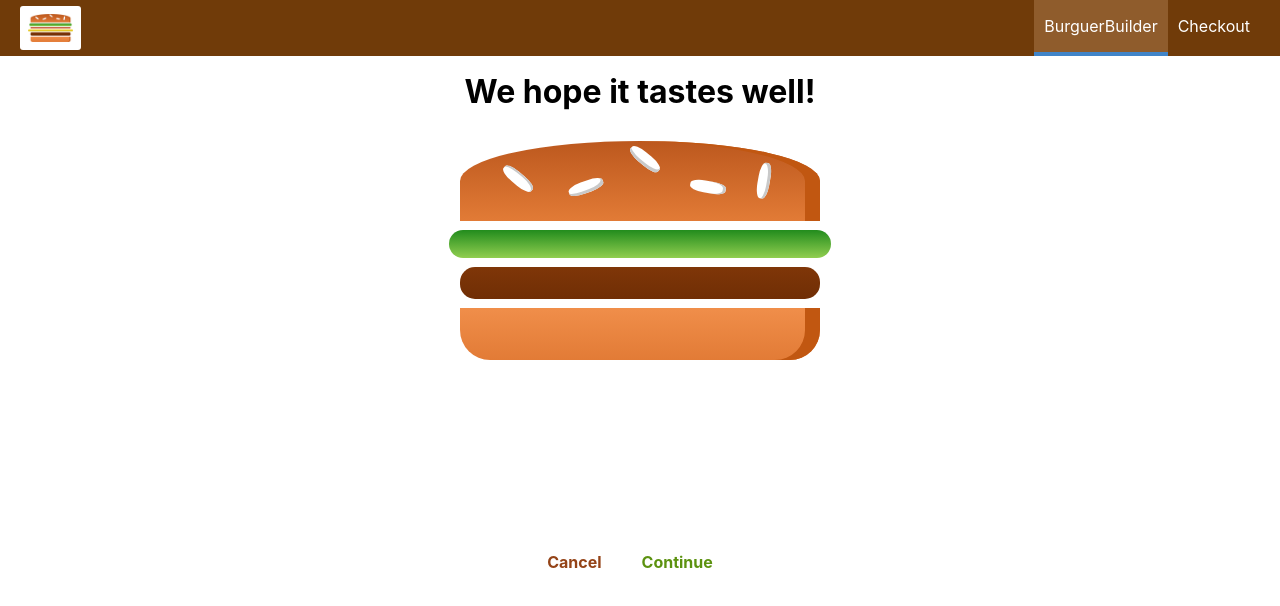
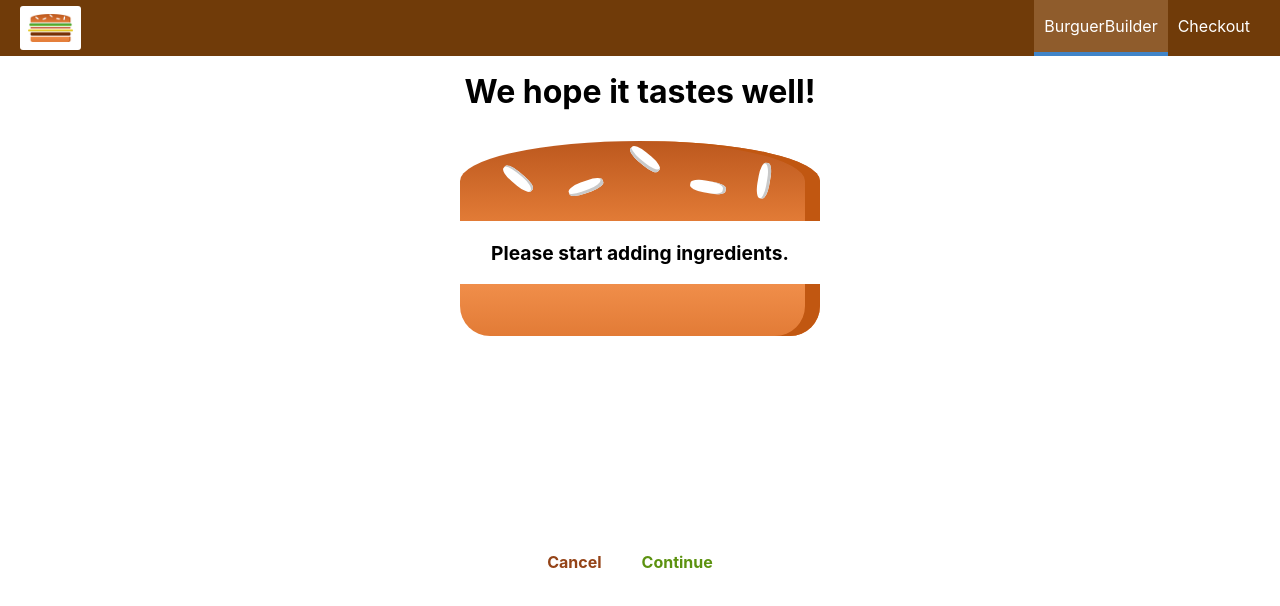
Before and after one commit to gonzaloamadio/burger-builder, a React (Create React App) app: page /checkout in a window 1280 px wide. Shown: the top 606 px of the page. Built offline with nearby package versions, Linux system fonts and the light colour scheme.

Commit message:
Pass ingredients in the url, and parse them. From builder to checkout
 Changes to be committed:
	modified:   src/containers/BurgerBuilder/BurgerBuilder.js
	modified:   src/containers/checkout/Checkout.js

```diff
--- a/src/containers/BurgerBuilder/BurgerBuilder.js
+++ b/src/containers/BurgerBuilder/BurgerBuilder.js
@@ -76,7 +76,17 @@
         // has no access to them. We have to pass them manually or
         // with the withRouter HOC provided by react-router-dom.
 
-        this.props.history.push('/checkout')
+        const queryParams = []
+        for (let i in this.state.ingredients) {
+            // Encode element so they can be used in a URL.
+            // Relevant for example for whitespaces, and so on.
+            queryParams.push(encodeURIComponent(i) + '=' + encodeURIComponent(this.state.ingredients[i]))
+        }
+        const queryString = queryParams.join('&')
+        this.props.history.push({
+            pathname: '/checkout',
+            search: '?' + queryString
+        })
 
 
         // ///// OLDE CONTENT ///// //
--- a/src/containers/checkout/Checkout.js
+++ b/src/containers/checkout/Checkout.js
@@ -12,6 +12,20 @@
       meat: 1
     }
   };
+
+  // We use DidMount because when we load the component, it is mounted.
+  // It is not nested somewhere, se it is mounted again by the router when
+  // we load it.
+  componentDidMount() {
+    // Includes the ?
+    const query = new URLSearchParams(this.props.location.search);
+    const ingredients = {};
+    for (let param of query.entries()) {
+      // ['salad', '2']
+      ingredients[param[0]] = +param[1];
+    }
+    this.setState({ ingredients: ingredients });
+  }
 
   checkoutCancelledHandler = () => {
     this.props.history.goBack();
```
